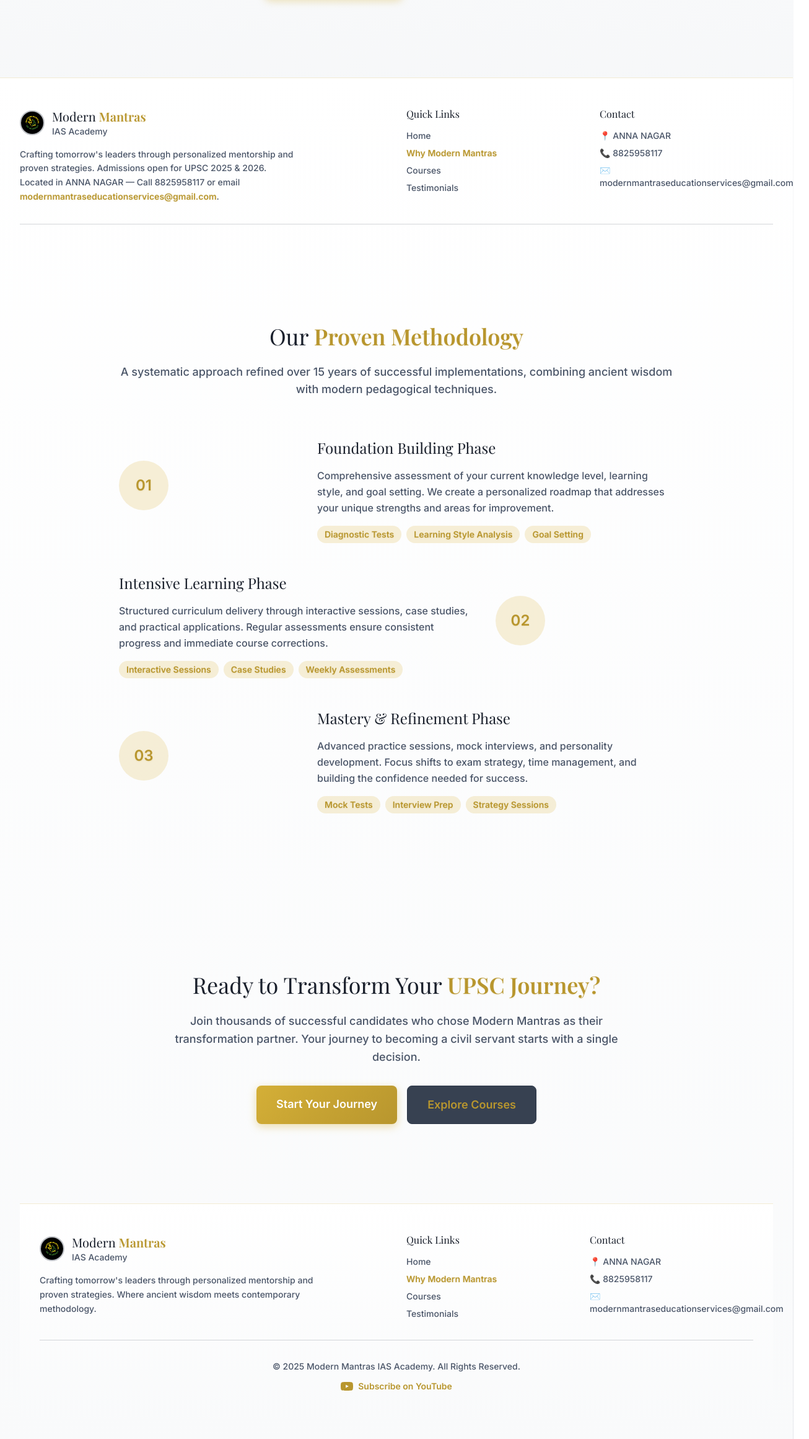
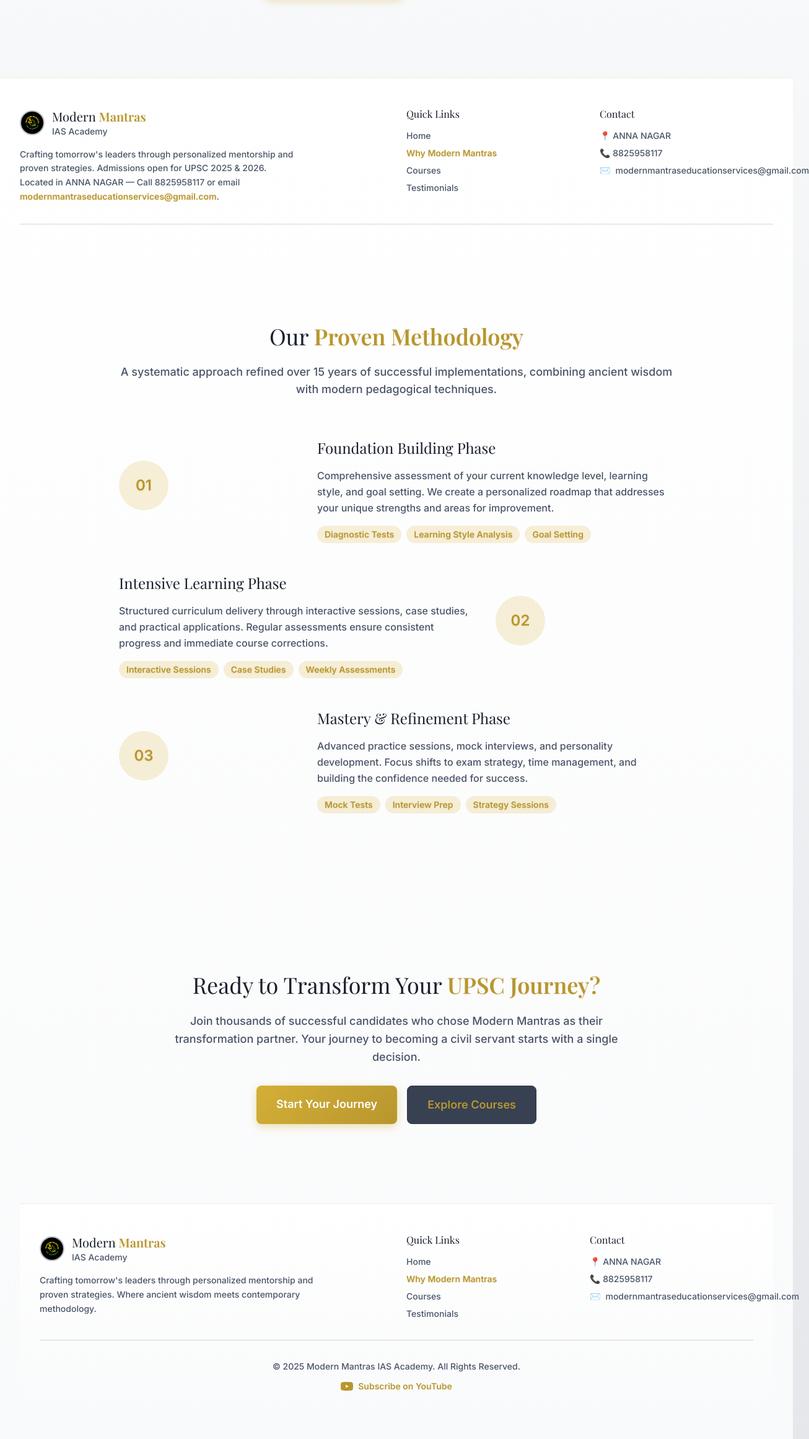
Before and after one commit to RangeshPandianPT/Modern_Mantras, a website: page pages/hero_landing_zone.html in a window 1280 px wide. Shown: the part 2688-5009 px from the top of the page at 62% size, 1306 px wide, since content can reach past the window. Drawn offline with nearby package versions, Linux system fonts and the light colour scheme.

Commit message:
fix(contact): align email fields with icons; use mailto anchors and flex alignment

```diff
--- a/pages/hero_landing_zone.html
+++ b/pages/hero_landing_zone.html
@@ -435,7 +435,12 @@
                     <ul class="space-y-2 text-sm text-text-secondary">
                         <li>📍 ANNA NAGAR</li>
                         <li>📞 8825958117</li>
-                        <li>✉️ modernmantraseducationservices@gmail.com</li>
+                        <li>
+                            <span class="inline-flex items-center space-x-2">
+                                <span aria-hidden="true">✉️</span>
+                                <a href="mailto:modernmantraseducationservices@gmail.com" class="text-text-secondary hover:text-accent transition-colors duration-200">modernmantraseducationservices@gmail.com</a>
+                            </span>
+                        </li>
                     </ul>
                 </div>
             </div>
@@ -585,7 +590,12 @@
                     <ul class="space-y-2 text-sm text-text-secondary">
                         <li>📍 ANNA NAGAR</li>
                         <li>📞 8825958117</li>
-                        <li>✉️ modernmantraseducationservices@gmail.com</li>
+                        <li>
+                            <span class="inline-flex items-center space-x-2">
+                                <span aria-hidden="true">✉️</span>
+                                <a href="mailto:modernmantraseducationservices@gmail.com" class="text-text-secondary hover:text-accent transition-colors duration-200">modernmantraseducationservices@gmail.com</a>
+                            </span>
+                        </li>
                     </ul>
                 </div>
             </div>
```
Also changed, not shown: pages/contact_enrollment_hub.html (+3 -3 lines), pages/course_portfolio.html (+6 -1 lines), pages/testimonials.html (+3 -3 lines), pages/why_modern_mantras.html (+6 -1 lines).
